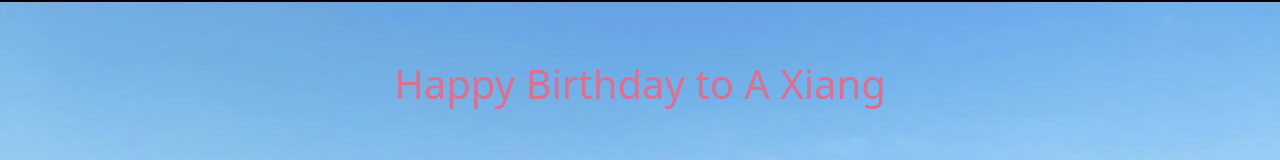
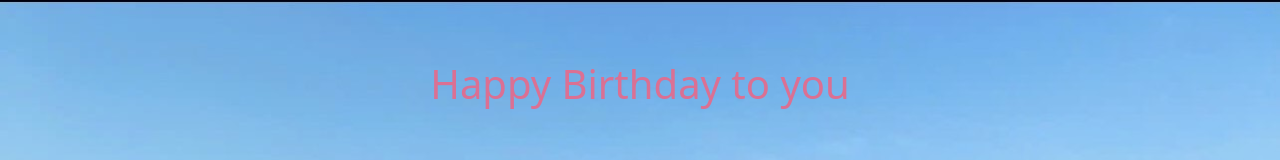
Before and after one commit to ShiNiDuiMa/Happy-Birthday, a plain HTML site: page index.html in a window 1280 px wide. Shown: the top 160 px of the page. Drawn offline with nearby package versions, Linux system fonts and the light colour scheme.

Commit message:
Update index.html

```diff
--- a/index.html
+++ b/index.html
@@ -20,7 +20,7 @@
 	</head>
 	<body>
 		<div class="header">
-			<h1>Happy Birthday to A Xiang</h1>
+			<h1>Happy Birthday to you</h1>
 		</div>
 		<hr />
 		<div class="wishes">
```
